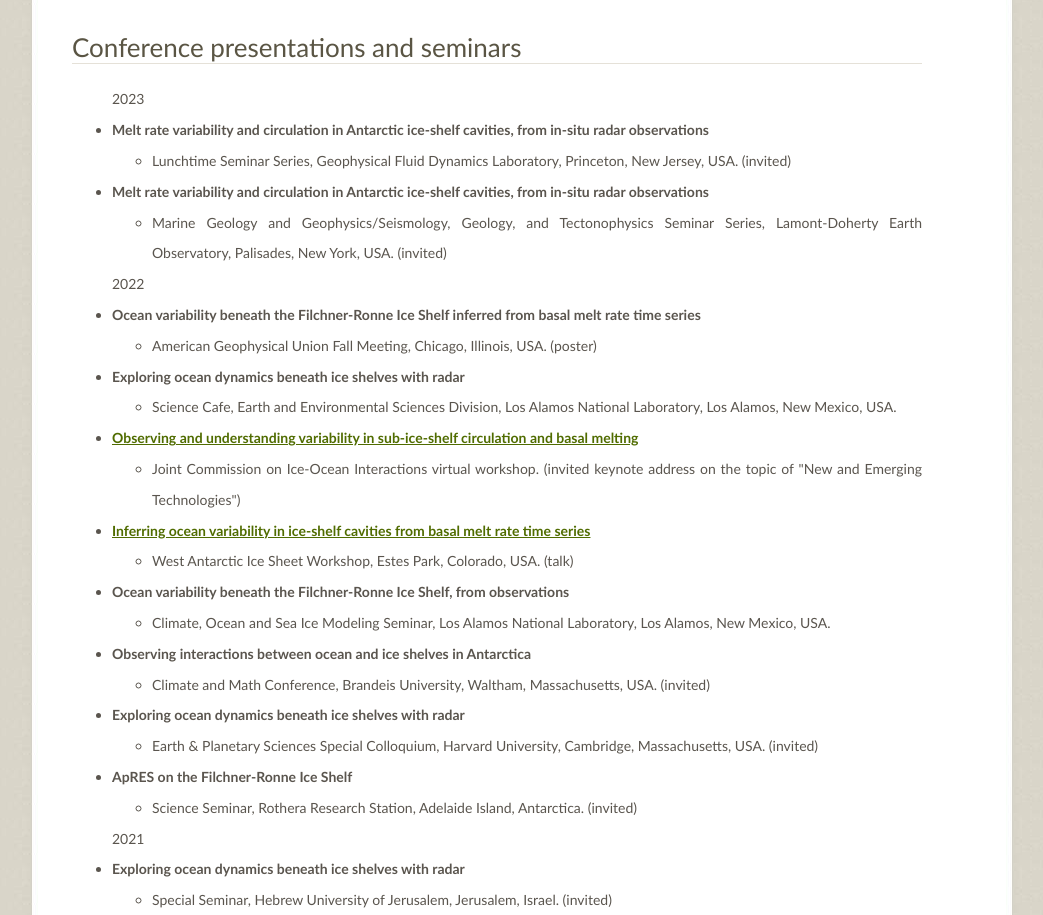
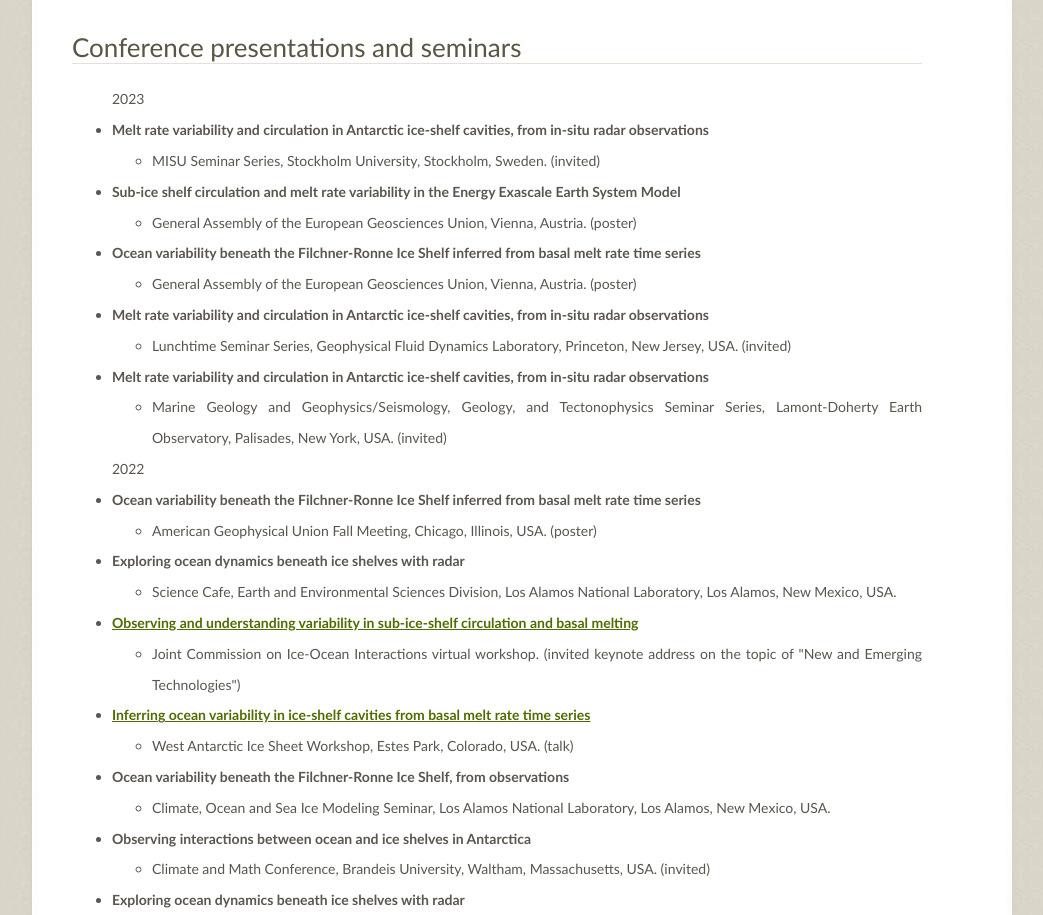
Before and after one commit to irenavankova/irenavankova.github.io, a plain HTML site: page Papers_Talks.html in a window 1280 px wide. Shown: the part 1530-2445 px from the top of the page, without its empty margins (118-1161 px from the left). Drawn offline with Linux system fonts and the light colour scheme.

Commit message:
egu and misu

```diff
--- a/Papers_Talks.html
+++ b/Papers_Talks.html
@@ -110,6 +110,21 @@ Paper featured as a Research Spotlight in the AGU's <a href="https://eos.org/res
 
 				  <ol reversed="reversed">
 2023
+
+    <li type="disc"><b>Melt rate variability and circulation in Antarctic ice-shelf cavities, from in-situ radar observations</b>
+   <ol>
+<li type="circle">MISU Seminar Series, Stockholm University, Stockholm, Sweden. (invited)</li>
+</ol>
+
+    <li type="disc"><b>Sub-ice shelf circulation and melt rate variability in the Energy Exascale Earth System Model</b>
+   <ol>
+<li type="circle">General Assembly of the European Geosciences Union, Vienna, Austria. (poster)</li>
+</ol>
+
+    <li type="disc"><b>Ocean variability beneath the Filchner-Ronne Ice Shelf inferred from basal melt rate time series</b>
+   <ol>
+<li type="circle">General Assembly of the European Geosciences Union, Vienna, Austria. (poster)</li>
+</ol>
 
     <li type="disc"><b>Melt rate variability and circulation in Antarctic ice-shelf cavities, from in-situ radar observations</b>
    <ol>
```
